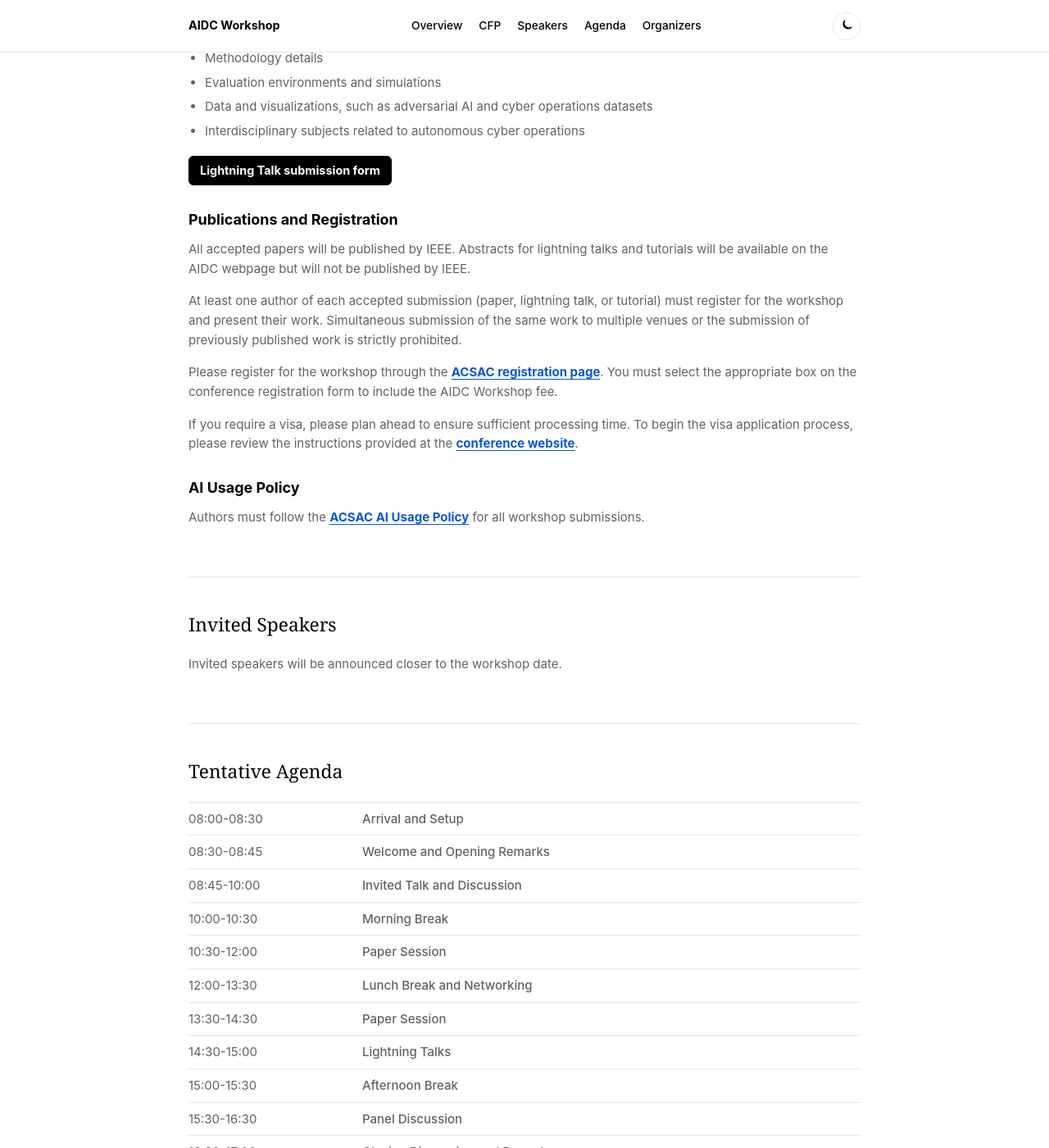
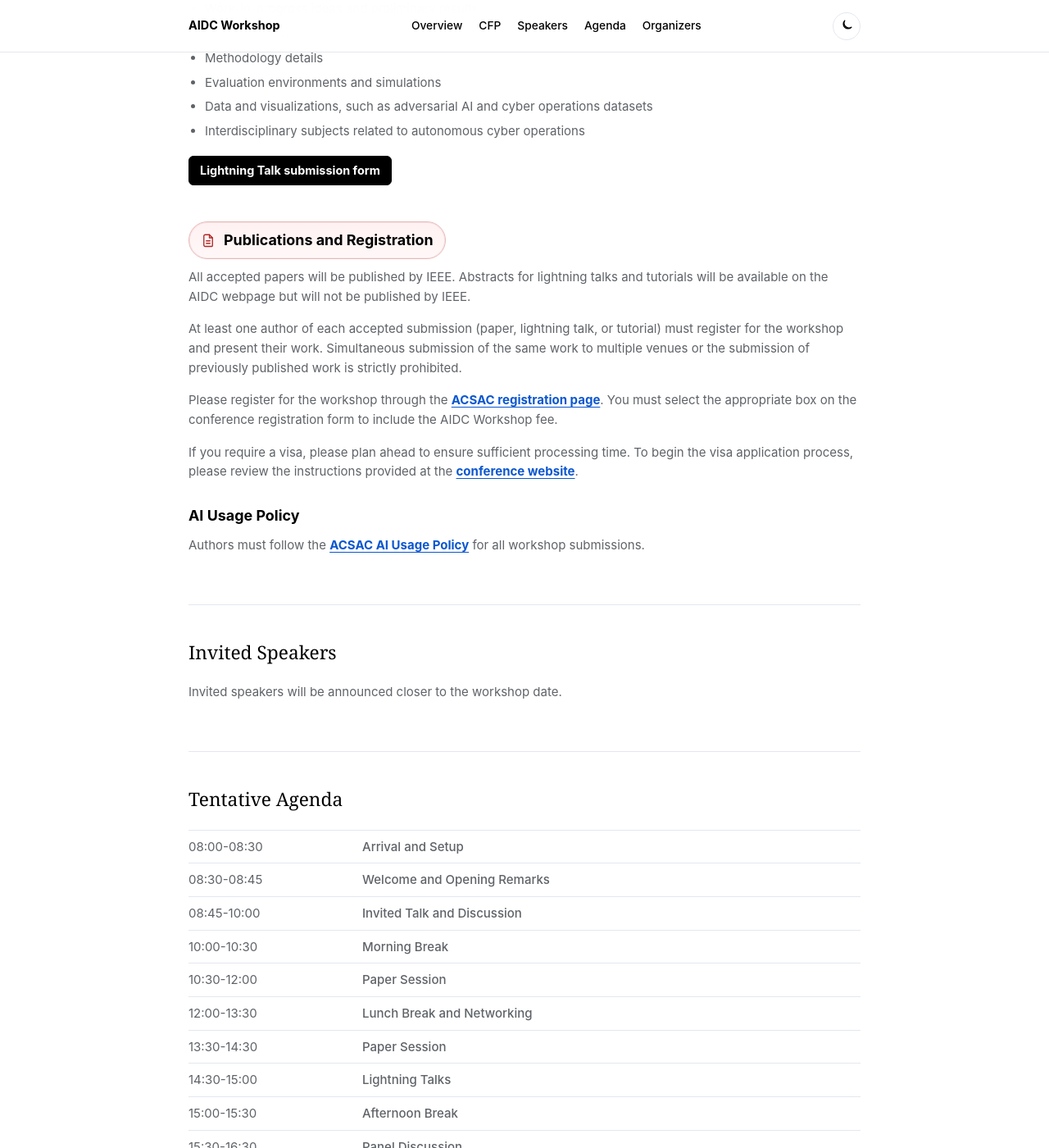
Before and after one commit to aidcworkshop/aidcworkshop.github.io, a Jekyll site: the page built from index.md, in a window 1280 px wide and 1400 px high, scrolled down 3717 px. Shown: the whole window at 82% size. Built offline with Jekyll 4.4.1, drawn with Linux system fonts in a browser that asks for light colours.

Commit message:
Highlight publications and registration section

```diff
--- a/_layouts/home.html
+++ b/_layouts/home.html
@@ -131,7 +131,14 @@ layout: default
       </ul>
       <p><a class="action-link" href="{{ workshop.cfp.lightning.form.url }}">{{ workshop.cfp.lightning.form.label }}</a></p>
 
-      <h3>{{ workshop.cfp.publications_registration.heading }}</h3>
+      <h3 class="publications-registration__heading">
+        <svg class="publications-registration__icon" aria-hidden="true" viewBox="0 0 24 24">
+          <path d="M7 3h7l5 5v13a1 1 0 0 1-1 1H7a2 2 0 0 1-2-2V5a2 2 0 0 1 2-2Z" />
+          <path d="M14 3v5h5" />
+          <path d="M9 13h6M9 17h6" />
+        </svg>
+        <span>{{ workshop.cfp.publications_registration.heading }}</span>
+      </h3>
       {% for paragraph in workshop.cfp.publications_registration.body %}
         {% if forloop.index == 3 %}
           <p>{{ paragraph | append: " " }}<a class="text-link" href="{{ workshop.cfp.publications_registration.registration_url }}">ACSAC registration page</a>. You must select the appropriate box on the conference registration form to include the AIDC Workshop fee.</p>
--- a/assets/css/main.css
+++ b/assets/css/main.css
@@ -447,6 +447,28 @@ h4 {
   font-weight: 650;
 }
 
+.publications-registration__heading {
+  display: inline-flex;
+  align-items: center;
+  gap: 10px;
+  padding: 8px 14px;
+  border: 1px solid #e7b7b7;
+  border-radius: 999px;
+  background: linear-gradient(180deg, #fff1f1, #fff8f8);
+  box-shadow: inset 0 0 0 1px rgba(176, 42, 42, 0.08);
+}
+
+.publications-registration__icon {
+  width: 18px;
+  height: 18px;
+  flex: 0 0 auto;
+  fill: none;
+  stroke: #b02a2a;
+  stroke-linecap: round;
+  stroke-linejoin: round;
+  stroke-width: 1.8;
+}
+
 .action-link {
   display: inline-flex;
   align-items: center;
```
